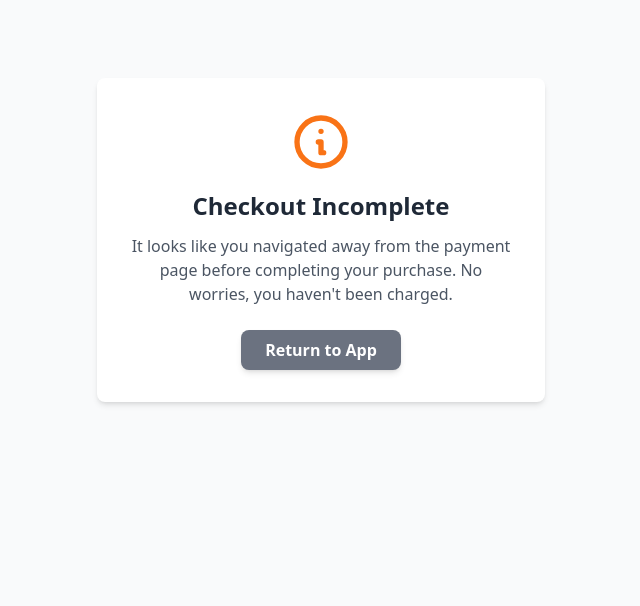
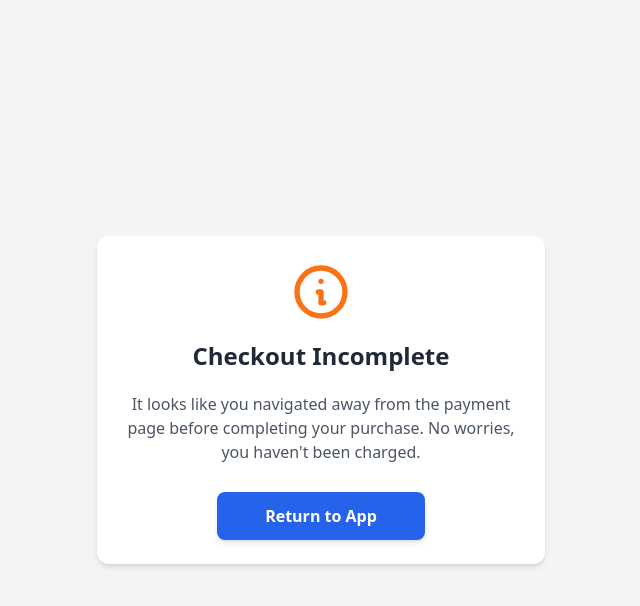
Before and after one commit to jzhong00/ATARPro, a React (Vite) app: page /payment-cancel in a window 1280 px wide. Shown: the top 606 px of the page, without its empty margins (319-959 px from the left). Built offline with nearby package versions, Linux system fonts and the light colour scheme; no server answers.

Commit message:
fix(webhook): force rebuild url

```diff
--- a/src/App.tsx
+++ b/src/App.tsx
@@ -168,9 +168,23 @@ const AppRoutes = () => {
         </Route>
 
         {/* Other Public Routes (Auth, Payment - without PublicLayout) */}
-        <Route path="/auth" element={<AuthPage />} />
-        <Route path="/payment-success" element={<PaymentSuccess />} />
-        <Route path="/payment-cancel" element={<PaymentCancel />} />
+        <Route path="/auth" element={
+          <Suspense fallback={<div>Loading...</div>}>
+            <AuthPage />
+          </Suspense>
+        } />
+
+        <Route path="/payment-success" element={
+          <Suspense fallback={<div>Loading...</div>}>
+            <PaymentSuccess />
+          </Suspense>
+        } />
+
+        <Route path="/payment-cancel" element={
+          <Suspense fallback={<div>Loading...</div>}>
+            <PaymentCancel />
+          </Suspense>
+        } />
 
         {/* Protected Routes */}
         <Route element={(
--- a/src/components/Billing/PaymentCancel.tsx
+++ b/src/components/Billing/PaymentCancel.tsx
@@ -7,17 +7,17 @@ import { Link } from 'react-router-dom';
  * Provides a link back to the main application.
  */
 const PaymentCancel: React.FC = () => (
-  <div className="min-h-[60vh] flex flex-col items-center justify-center bg-gray-50 p-6">
-    <div className="bg-white p-8 rounded-lg shadow-md max-w-md text-center">
+  <div className="flex items-center justify-center min-h-screen bg-gray-100">
+    <div className="container mx-auto max-w-md p-6 bg-white rounded-xl shadow-md text-center">
       <svg xmlns="http://www.w3.org/2000/svg" className="h-16 w-16 text-orange-500 mx-auto mb-4" fill="none" viewBox="0 0 24 24" stroke="currentColor" strokeWidth={2}>
         <path strokeLinecap="round" strokeLinejoin="round" d="M13 16h-1v-4h-1m1-4h.01M21 12a9 9 0 11-18 0 9 9 0 0118 0z" />
       </svg>
-      <h2 className="text-2xl font-bold text-gray-800 mb-3">Checkout Incomplete</h2>
-      <p className="text-gray-600 mb-6">It looks like you navigated away from the payment page before completing your purchase. No worries, you haven't been charged.</p>
+      <h2 className="text-2xl font-bold text-gray-800 mb-5">Checkout Incomplete</h2>
+      <p className="text-gray-600 mb-7">It looks like you navigated away from the payment page before completing your purchase. No worries, you haven't been charged.</p>
       <div className="flex justify-center space-x-4">
         <Link
           to="/app" // Assuming /app is the main dashboard or relevant page
-          className="inline-block px-6 py-2 bg-gray-500 text-white font-semibold rounded-lg shadow-md hover:bg-gray-600 focus:outline-none focus:ring-2 focus:ring-gray-400 focus:ring-opacity-75 transition duration-300"
+          className="inline-block px-12 py-3 bg-blue-600 text-white font-semibold rounded-lg shadow-md hover:bg-gray-600 focus:outline-none focus:ring-2 focus:ring-gray-400 focus:ring-opacity-75 transition duration-300"
         >
           Return to App
         </Link>
--- a/src/components/Billing/PaymentSuccess.tsx
+++ b/src/components/Billing/PaymentSuccess.tsx
@@ -12,7 +12,7 @@ const PaymentSuccess: React.FC = () => {
         <svg xmlns="http://www.w3.org/2000/svg" className="h-16 w-16 text-green-600 mx-auto mb-3" fill="none" viewBox="0 0 24 24" stroke="currentColor" strokeWidth={2}>
           <path strokeLinecap="round" strokeLinejoin="round" d="M9 12l2 2 4-4m6 2a9 9 0 11-18 0 9 9 0 0118 0z" />
         </svg>
-        <h2 className="text-2xl font-bold text-green-600 mb-5">Payment Successful!</h2>
+        <h2 className="text-2xl font-bold text-gray-800 mb-5">Payment Successful</h2>
         <p className="text-gray-600 mb-7">Your purchase is complete! We're processing your access now.</p>
         <Link
           to="/app"
```
Also changed, not shown: api/stripe-webhook-rebuild.ts (renamed from api/stripe-webhook.ts).
